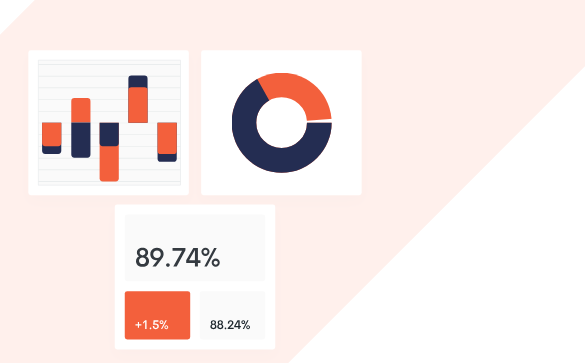
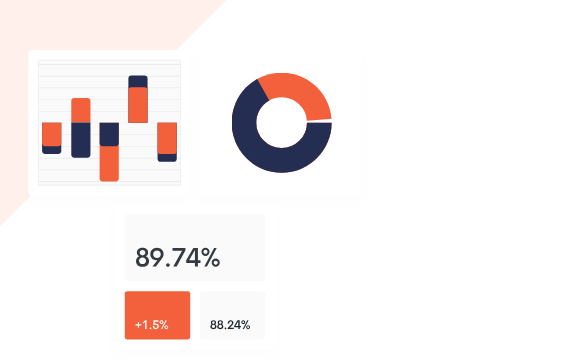
Before and after one commit to mof97/5-Manage, a plain HTML site: page index.html in a window 390 px wide. Shown: the part 92-455 px from the top of the page, 585 px wide, since content can reach past the window. Drawn offline with nearby package versions, Linux system fonts and the light colour scheme; a script that the page names is missing; a web font is replaced by a local one.

Commit message:
Add files via upload

```diff
--- a/css/style.css
+++ b/css/style.css
@@ -68,12 +68,10 @@ header {
 
 .bg-tab {
   position: absolute;
-  right: -10%;
-  top: -8%;
-  z-index: -1; }
-  @media (max-width: 990px) {
-    .bg-tab {
-      right: -75%; } }
+  right: 0px;
+  top: -380px;
+  z-index: -1;
+ }
 
 @media (max-width: 990px) {
   .section-two .one {
```
